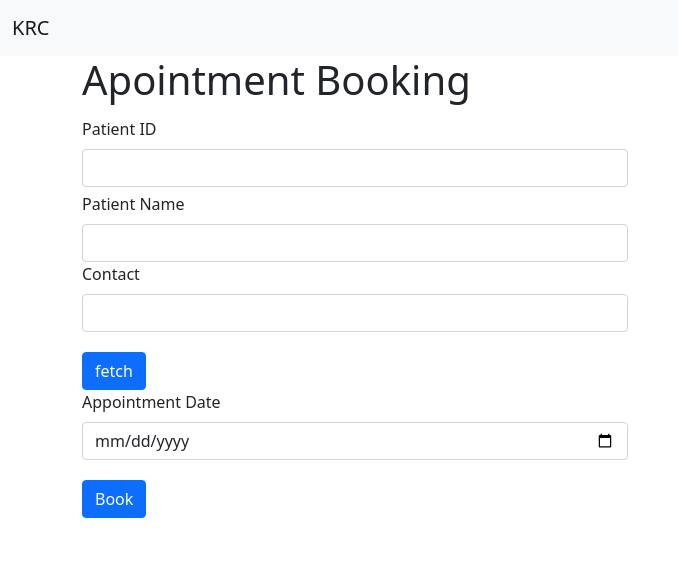
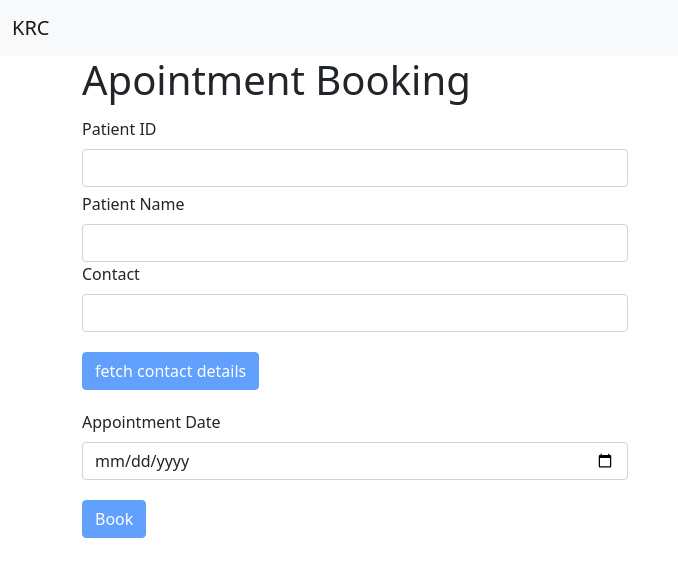
Before and after one commit to ArunEj/krc, an Angular app: page /apt-booking in a window 1280 px wide. Shown: the top 576 px of the page, without its empty margins (0-678 px from the left). Built offline with nearby package versions, Linux system fonts and the light colour scheme; no server answers.

Commit message:
date insert for appointment fixed

```diff
--- a/src/app/apt-booking/appointment.model.ts
+++ b/src/app/apt-booking/appointment.model.ts
@@ -3,7 +3,7 @@ import { Time } from "@angular/common";
 export interface Appointment {
     patient_name: string,
     patient_id: string,
-    aptDate: Date,
+    doa: Date,
     doctor: string,
     aptTime?: Date,
     contact_no:string
--- a/src/app/apt-booking/apt-booking.component.html
+++ b/src/app/apt-booking/apt-booking.component.html
@@ -3,7 +3,7 @@
 <div #appointBooking class="container">
     <div class="row">
         <h1>Apointment Booking</h1>
-        <form>
+        <form #aptBookingForm="ngForm" novalidate>
             <div class="row">
                 <div class="col-lg-6">
                     <div class=" patient-apt-item">
@@ -19,15 +19,15 @@
 
                     <div class=" patient-reg-item">
                         <label for="contact" class="form-label">Contact</label>
-                        <input type="text" class="form-control" name="contact" [(ngModel)]="aptObj.contact_no"
+                        <input type="text" class="form-control" required name="contact" [(ngModel)]="aptObj.contact_no"
                             id="contact">
-                            <button (click)="fetchUser()" class="btn btn-primary mar20t">fetch</button>
+                            <button (click)="fetchUser()" [disabled]="!aptObj.contact_no" class="btn btn-primary mar20t">fetch contact details</button>
                     </div>
-                    <div class="patient-reg-item">
+                    <div class="patient-reg-item mar20t">
                         <label for="aptDate" class="form-label">Appointment Date</label>
                         <!-- <input type="datetime-local" id="meeting-time" name="meeting-time" [(ngModel)]="aptObj.aptDate"
                             [min]="currentDate"> -->
-                        <input type="date" min="{{currentDate|date:'yyyy-MM-dd'}}" class="form-control" name="aptDate" [(ngModel)]="aptObj.aptDate"
+                        <input type="date" min="{{currentDate|date:'yyyy-MM-dd'}}" class="form-control" name="aptDate" [(ngModel)]="aptObj.doa"
                             id="aptDate">
                     </div>
                     <!-- <div class="patient-reg-item">
@@ -40,7 +40,7 @@
 
             </div>
 
-            <button (click)="bookApt()" class="btn btn-primary mar20t">Book</button>
+            <button [disabled]="!aptBookingForm.valid" (click)="bookApt()" class="btn btn-primary mar20t">Book</button>
         </form>
     </div>
 </div>
--- a/src/app/apt-booking/apt-booking.component.scss
+++ b/src/app/apt-booking/apt-booking.component.scss
@@ -15,3 +15,7 @@
     margin-left:10px;
     margin-right:10px;
 }
+
+.mar20t{
+    margin-top: 20px;
+}
--- a/src/app/apt-booking/apt-booking.component.ts
+++ b/src/app/apt-booking/apt-booking.component.ts
@@ -13,37 +13,43 @@ export class AptBookingComponent implements OnInit {
   aptObj: Appointment = {
     patient_name: '',
     patient_id: '',
-    aptDate: new Date(),
+    doa: new Date(),
     doctor: '',
     contact_no: ''
   }
   fetchData = { patient_id: '', patient_name: '' }
   currentDate = new Date();
   constructor(private http: HttpClient,
-    private router:Router,private aptService: AptBookingService) { }
+    private router: Router, private aptService: AptBookingService) { }
 
   ngOnInit(): void {
   }
   fetchUser() {
     const contact_no = this.aptObj.contact_no;
     this.aptService.fetchUserData(this.aptObj.contact_no).subscribe(response => {
-      this.aptObj = response;
-      this.aptObj.contact_no = contact_no;
+      if (response.patient_id !== '') {
+        this.aptObj = response;
+        this.aptObj.contact_no = contact_no;
+      } else {
+        alert('no records found');
+        this.aptObj.contact_no = '';
+      }
+
     })
 
   }
   bookApt() {
-    this.aptService.bookApt(this.aptObj).subscribe(response=>{
+    this.aptService.bookApt(this.aptObj).subscribe(response => {
       this.aptObj = {
         patient_name: '',
         patient_id: '',
-        aptDate: new Date(),
+        doa: new Date(),
         doctor: '',
         contact_no: ''
       }
       alert('appointment booked')
       this.router.navigate(['landing']);
     })
-   }
+  }
 
 }
```
